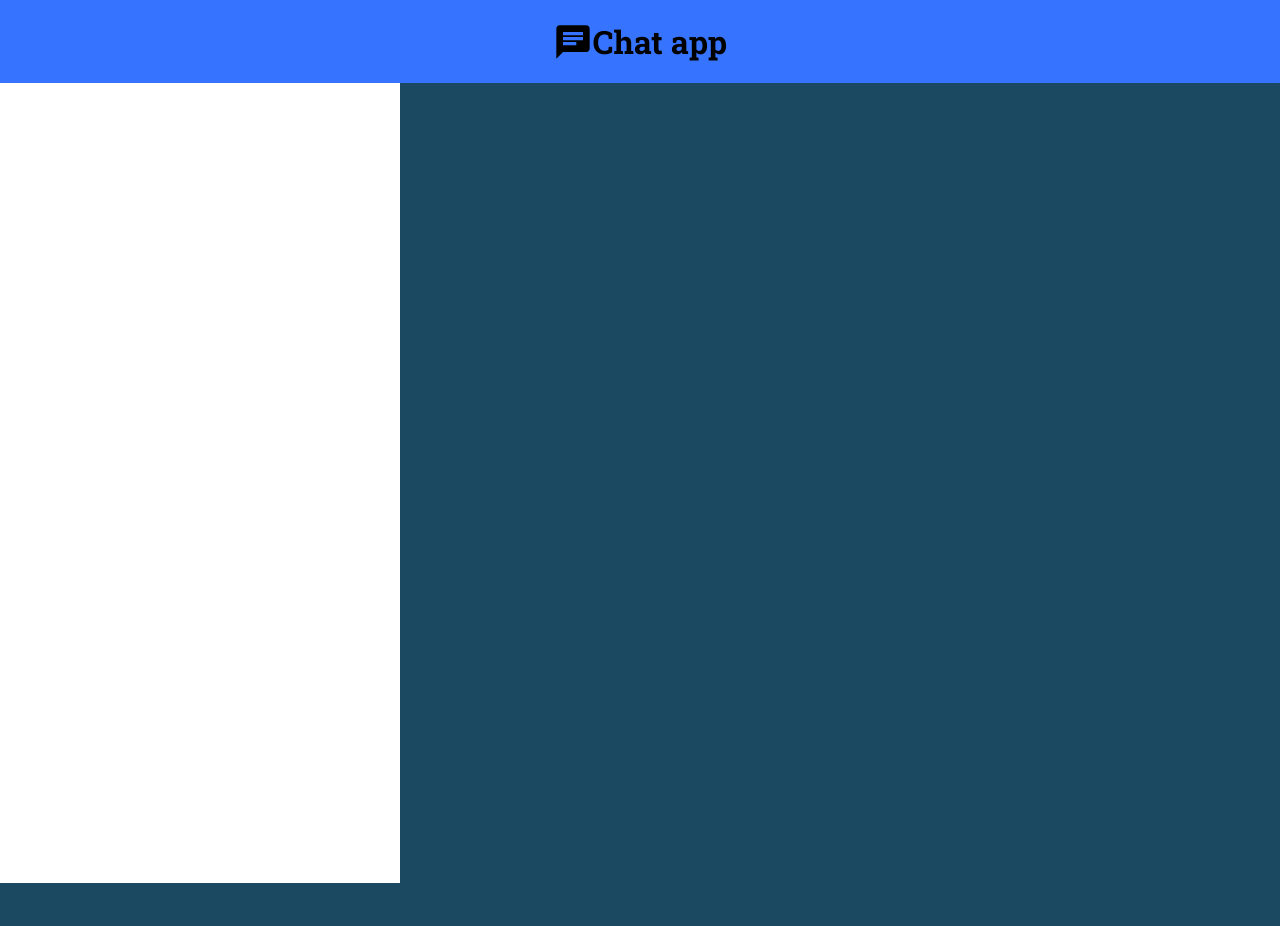
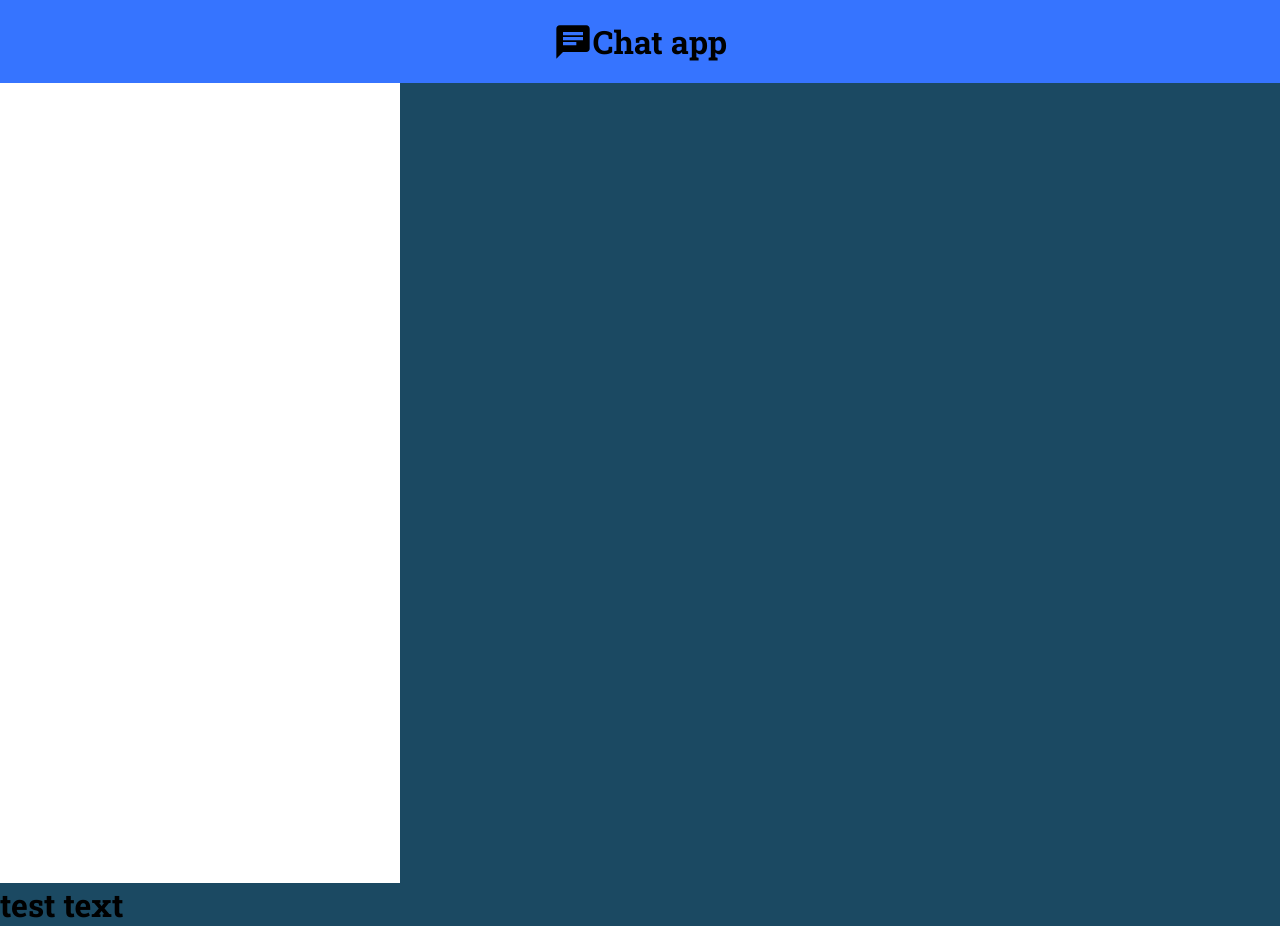
Before and after one commit to LazyM1ke/react-flask-chat-app, a React (Create React App) app in the folder client/: page / in a window 1280 px wide. Before the commit the page ends 883 px from the top, so only its background shows below. Built offline with nearby package versions, Linux system fonts and the light colour scheme.

Commit message:
- test front commit

```diff
--- a/client/src/pages/Chat.js
+++ b/client/src/pages/Chat.js
@@ -1,5 +1,4 @@
 import React from 'react';
-import Message from "../components/Message/Message";
 import Dialogs from "../components/Dialogs/Dialogs";
 import Header from "../components/Header/Header";
 
@@ -8,6 +7,7 @@ const Chat = () => {
         <div>
             <Header/>
             <Dialogs/>
+            <h1>test text</h1>
         </div>
     );
 };
```
